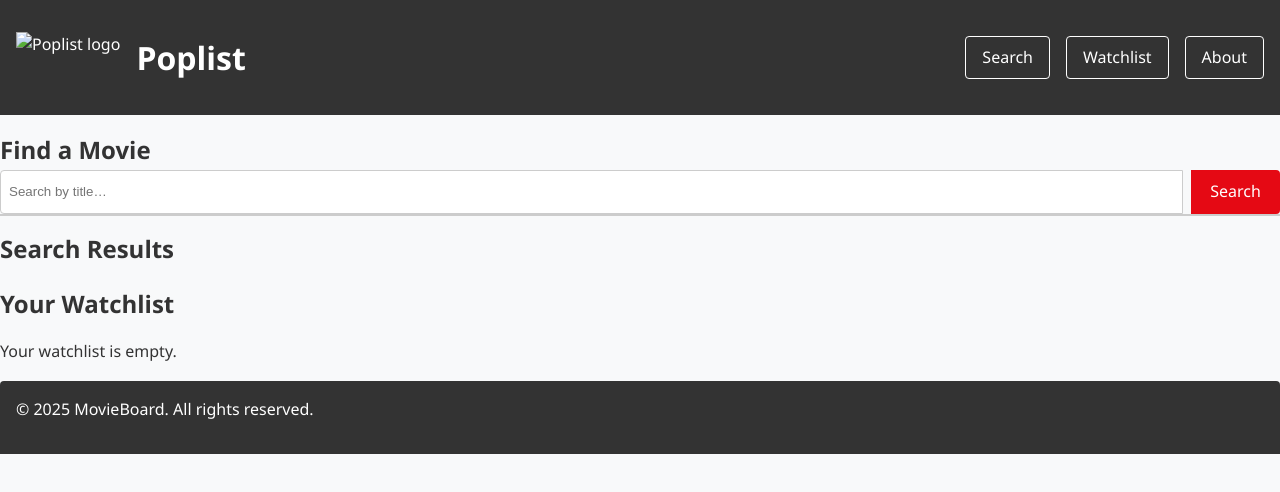
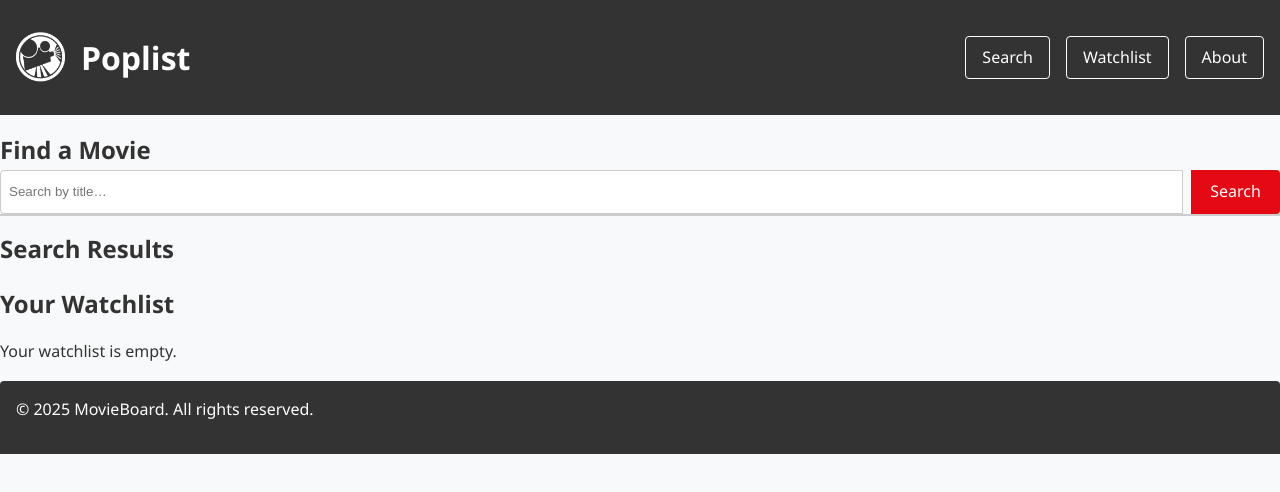
Before and after one commit to obviouslyweb/poplistmovies, a website built with Vite: page index.html in a window 1280 px wide. Built offline with nearby package versions, Linux system fonts and the light colour scheme; no server answers; files whose address does not match are found by name.

Commit message:
Fixed logo reference.

```diff
--- a/index.html
+++ b/index.html
@@ -13,7 +13,7 @@
     <header>
       <div id="header-flex">
         <a href="/" class="site-title-link">
-          <img id="logo" src="/images/poplist-logo.png" alt="Poplist logo">
+          <img id="logo" src="/images/poplistlogo-white.png" alt="Poplist logo">
           <h1 class="site-title">Poplist</h1>
         </a>
       <button id="menuButton">Menu</button>
```
